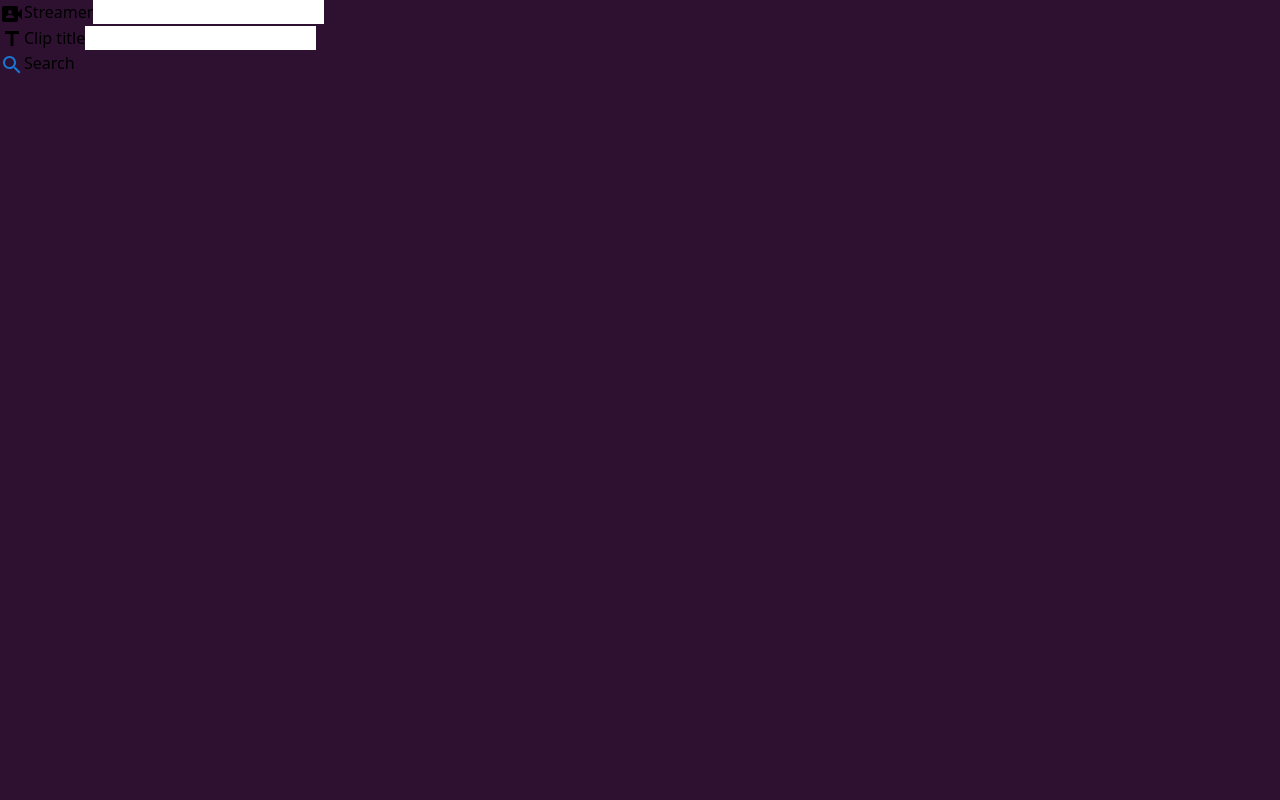
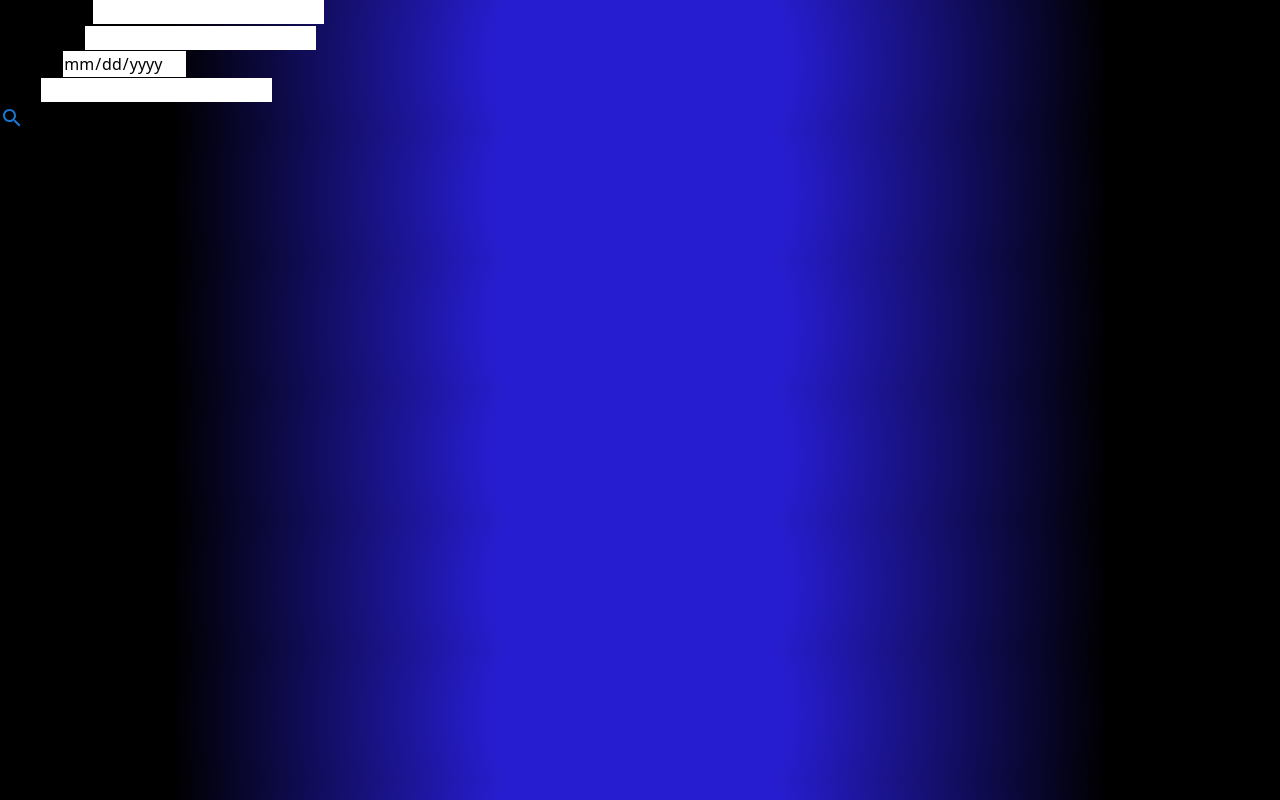
Before and after one commit to adamkumlin/twitch-clip-search, a React (Vite) app: page / in a window 1280 px wide. Built offline with nearby package versions, Linux system fonts and the light colour scheme.

Commit message:
add thumbnails and date elements

```diff
--- a/src/App.tsx
+++ b/src/App.tsx
@@ -21,6 +21,7 @@ function App() {
           embedUrl: clipData.embed_url,
           broadcasterName: clipData.broadcaster_name,
           creatorName: clipData.creator_name,
+          thumbnailUrl: clipData.thumbnail_url,
           title: clipData.title,
           viewCount: clipData.view_count,
           createdAt: clipData.created_at,
@@ -35,6 +36,7 @@ function App() {
           embedUrl: clipData.embed_url,
           broadcasterName: clipData.broadcaster_name,
           creatorName: clipData.creator_name,
+          thumbnailUrl: clipData.thumbnail_url,
           title: clipData.title,
           viewCount: clipData.view_count,
           createdAt: clipData.created_at,
--- a/src/components/Clip.tsx
+++ b/src/components/Clip.tsx
@@ -1,15 +1,31 @@
+import { SetStateAction } from "react";
 import type { Clip } from "../types";
 
 interface ClipProps {
   clip: Clip;
+  setFocusedThumbnail: React.Dispatch<SetStateAction<string>>;
 }
 
-export function Clip({ clip }: ClipProps) {
+export function Clip({ clip, setFocusedThumbnail }: ClipProps) {
+
 
   return (
     <div className="grid grid-cols-3 odd:bg-blue-950 even:bg-blue-800 *:p-4">
-      <a href={clip.url} target="_blank" className="text-left underline">{clip.title}</a>
-      <span className="border-r-2 border-l-2 border-dashed border-gray-500">{clip.createdAt.toLocaleString("en-US").slice(0, 10)}</span>
+      <div className="flex flex-row justify-between items-center">
+        <a href={clip.url} target="_blank" className="underline">
+          {clip.title}
+        </a>
+        <img
+          className="w-10 h-8 object-cover rounded-md"
+          src={clip.thumbnailUrl}
+          alt={"Thumbnail of a twitch clip depicting" + clip.title}
+          onMouseEnter={() => setFocusedThumbnail(clip.thumbnailUrl)}
+          onMouseLeave={() => setFocusedThumbnail("")}
+        />
+      </div>
+      <span className="border-r-2 border-l-2 border-dashed border-gray-500">
+        {clip.createdAt.toLocaleString("en-US").slice(0, 10)}
+      </span>
       <span>{clip.viewCount.toLocaleString("en-US")}</span>
     </div>
   );
--- a/src/components/ClipsContainer.tsx
+++ b/src/components/ClipsContainer.tsx
@@ -26,6 +26,8 @@ export function ClipsContainer({
     fromTop: true,
   });
 
+  const [focusedThumbnail, setFocusedThumbnail] = useState<string>("");
+
   function handleSortOption(metric: SortMetric): void {
     if (!sortOption) {
       setSortOption({
@@ -48,6 +50,7 @@ export function ClipsContainer({
   useEffect(() => {
     let sortedClips: ClipT[] = [];
     if (sortOption.metric === ("title" as unknown as SortMetric)) {
+      // Sort alphabetically
       sortedClips = clips.sort((a, b) => {
         const nameA = a.title.toUpperCase();
         const nameB = b.title.toUpperCase();
@@ -70,6 +73,7 @@ export function ClipsContainer({
         return 0;
       });
     } else if (sortOption.metric === ("date" as unknown as SortMetric)) {
+      // Sort based on earliest/latest date
       sortedClips = clips.sort((a, b) => {
         const nameA = a.createdAt;
         const nameB = b.createdAt;
@@ -92,7 +96,7 @@ export function ClipsContainer({
         return 0;
       });
     } else if (sortOption.metric === ("views" as unknown as SortMetric)) {
-
+      // Sort based on highest/lowest views
       if (sortOption.fromTop) {
         sortedClips = clips.sort((a, b) => a.viewCount - b.viewCount);
       } else {
@@ -104,37 +108,47 @@ export function ClipsContainer({
   }, [sortOption]);
 
   return (
-    <div className="ClipsContainer w-1/2 m-auto mt-10">
-      <div className="grid grid-cols-3 font-bold *:underline *:cursor-pointer">
-        <a onClick={() => handleSortOption("title" as unknown as SortMetric)}>
+    <>
+      <div
+        className="ClipsContainer w-1/2 m-auto mt-10"
+        style={focusedThumbnail !== "" ? { filter: "brightness(0.4)" } : { display: "block" }}>
+        <div className="grid grid-cols-3 font-bold">
+          <div>
+            <a className="cursor-pointer underline" onClick={() => handleSortOption("title" as unknown as SortMetric)}>
               Title{" "}
               {sortOption.fromTop && sortOption.metric === ("title" as unknown as SortMetric) ? (
+                <ArrowDownward />
+              ) : !sortOption.fromTop && sortOption.metric === ("title" as unknown as SortMetric) ? (
                 <ArrowUpward />
-          ) : !sortOption.fromTop && sortOption.metric === ("title" as unknown as SortMetric) ? (
-            <ArrowDownward />
-          ) : null}
-        </a>
-        <a onClick={() => handleSortOption("date" as unknown as SortMetric)}>
-          Upload date{" "}
-          {sortOption.fromTop && sortOption.metric === ("date" as unknown as SortMetric) ? (
-            <ArrowUpward />
-          ) : !sortOption.fromTop && sortOption.metric === ("date" as unknown as SortMetric) ? (
-            <ArrowDownward />
-          ) : null}
-        </a>
-        <a onClick={() => handleSortOption("views" as unknown as SortMetric)}>
-          Views{" "}
-          {sortOption.fromTop && sortOption.metric === ("views" as unknown as SortMetric) ? (
-            <ArrowUpward />
-          ) : !sortOption.fromTop && sortOption.metric === ("views" as unknown as SortMetric) ? (
-            <ArrowDownward />
               ) : null}
             </a>
           </div>
 
+          <div>
+            <a className="cursor-pointer underline" onClick={() => handleSortOption("date" as unknown as SortMetric)}>
+              Upload date{" "}
+              {sortOption.fromTop && sortOption.metric === ("date" as unknown as SortMetric) ? (
+                <ArrowDownward />
+              ) : !sortOption.fromTop && sortOption.metric === ("date" as unknown as SortMetric) ? (
+                <ArrowUpward />
+              ) : null}
+            </a>
+          </div>
+          <div>
+            <a className="cursor-pointer underline" onClick={() => handleSortOption("views" as unknown as SortMetric)}>
+              Views{" "}
+              {sortOption.fromTop && sortOption.metric === ("views" as unknown as SortMetric) ? (
+                <ArrowDownward />
+              ) : !sortOption.fromTop && sortOption.metric === ("views" as unknown as SortMetric) ? (
+                <ArrowUpward />
+              ) : null}
+            </a>
+          </div>
+        </div>
+
         {clips ? (
           clips.map((clip, index) => {
-          return <Clip key={index} clip={clip} />;
+            return <Clip key={index} clip={clip} setFocusedThumbnail={setFocusedThumbnail} />;
           })
         ) : (
           <h2>No results</h2>
@@ -151,5 +165,12 @@ export function ClipsContainer({
           setResponseDetails={setResponseDetails}
         />
       </div>
+      {focusedThumbnail !== "" ? (
+        <img
+          className="fixed z-20 border-white border-2 top-48 w-1/2 pointer-events-none right-[29.5rem] rounded-lg"
+          src={focusedThumbnail}
+        />
+      ) : null}
+    </>
   );
 }
--- a/src/components/SearchFilter.tsx
+++ b/src/components/SearchFilter.tsx
@@ -3,6 +3,9 @@ import type { ResponseDetails, SearchQuery } from "../types";
 import VideoCameraFrontIcon from "@mui/icons-material/VideoCameraFront";
 import TitleIcon from "@mui/icons-material/Title";
 import SearchIcon from "@mui/icons-material/Search";
+import DateRangeIcon from "@mui/icons-material/DateRange";
+
+
 
 interface SearchFilterProps {
   setResponseDetails: React.Dispatch<React.SetStateAction<ResponseDetails>>;
@@ -87,7 +90,7 @@ export function SearchFilter({ setResponseDetails, populateClipsArray }: SearchF
 
   return (
     <>
-      <div className="flex flex-row place-content-center">
+      <form className="flex flex-row place-content-center">
         <div className="group">
           <VideoCameraFrontIcon className="relative top-8 right-3 pointer-events-none group-focus-within:hidden" />
           <label htmlFor="streamer" className="relative top-8 pointer-events-none group-focus-within:top-0">
@@ -108,10 +111,33 @@ export function SearchFilter({ setResponseDetails, populateClipsArray }: SearchF
           </label>
           <input
             id="title"
-            className="text-black block m-auto h-10 bg-gray-500 border-r-2 border-t-2 border-b-2"
+            className="text-black block m-auto h-10 bg-gray-500 border-t-2 border-b-2"
             type="text"
             value={searchQuery.title}
             onChange={(e) => handleChange(e)}
+          />
+        </div>
+        <div className="group">
+          <DateRangeIcon className="relative top-8 right-3 pointer-events-none group-focus-within:hidden" />
+          <label htmlFor="dateFrom" className="relative top-8 pointer-events-none group-focus-within:top-0">
+            From
+          </label>
+          <input
+            type="date"
+            id="dateFrom"
+            className="text-transparent block h-10 bg-gray-500 border-r-2 border-t-2 border-b-2"
+          />
+        </div>
+        <div className="group">
+          <DateRangeIcon className="relative top-8 right-3 pointer-events-none group-focus-within:hidden" />
+          <label htmlFor="dateTo" className="relative top-8 pointer-events-none group-focus-within:top-0">
+            To
+          </label>
+          <input
+            type="dateTo"
+            id="date"
+            className="text-transparent block h-10 bg-gray-500 border-r-2 border-t-2 border-b-2 *"
+            max={Date.now()}
           />
         </div>
         <SearchIcon
@@ -124,7 +150,7 @@ export function SearchFilter({ setResponseDetails, populateClipsArray }: SearchF
           value="Search"
           onClick={(e) => handleSearch(e)}
         />
-      </div>
+      </form>
     </>
   );
 }
--- a/src/index.css
+++ b/src/index.css
@@ -10,5 +10,9 @@
 
 html,
 body {
-  background-color: rgb(46, 17, 49);
+  background: rgb(39, 29, 208);
+  background: radial-gradient(circle, rgba(39, 29, 208, 1) 23%, rgba(0, 0, 0, 1) 73%);
 }
+input[type="date"]::-webkit-calendar-picker-indicator {
+  display: none;
+}
```
Also changed, not shown: src/types.ts (+5 -4 lines). Lines whose indentation alone changed are shown as unchanged.
